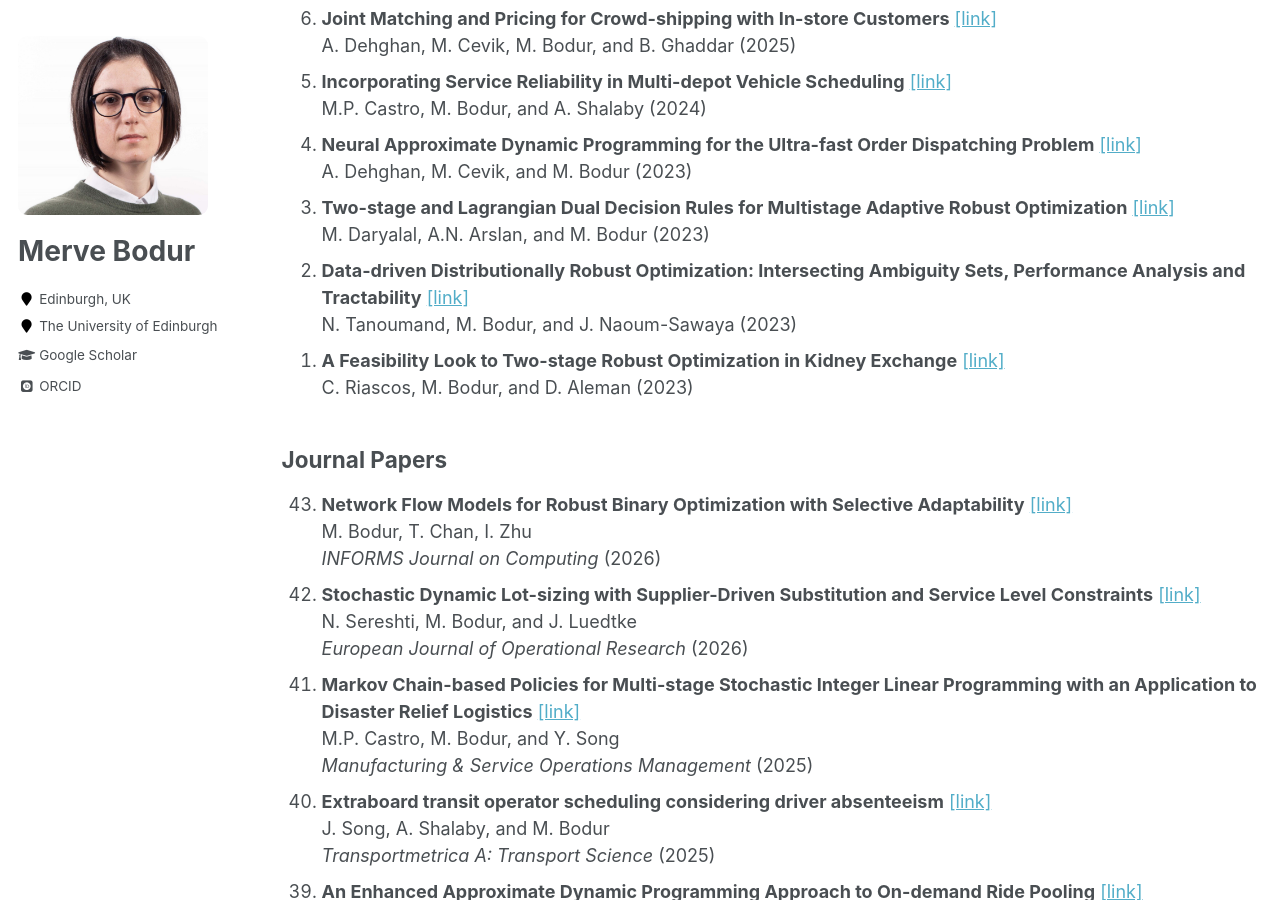
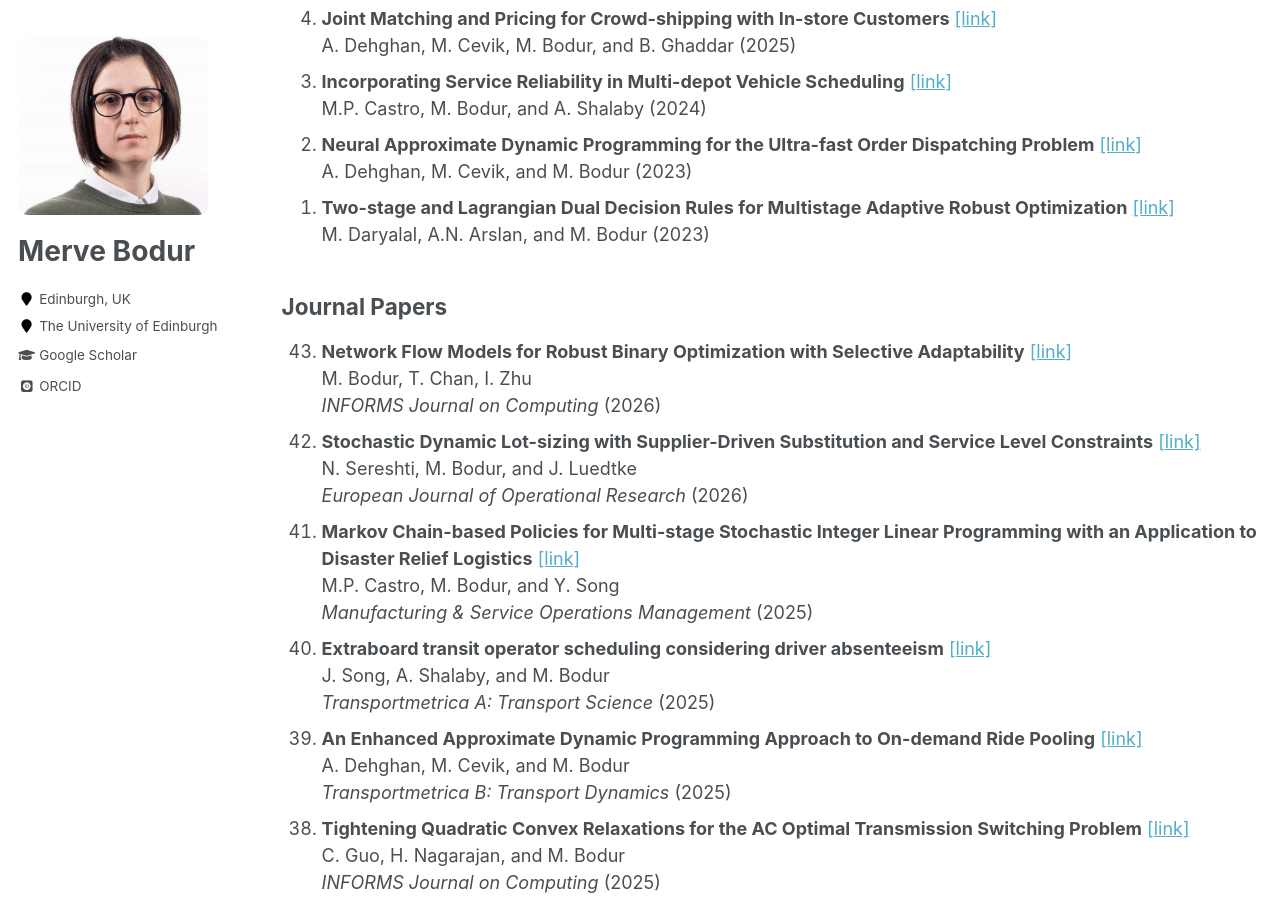
Before and after one commit to mervebodur/mervebodur.github.io, a Jekyll site: the page built from _pages/research.md, in a window 1280 px wide and 900 px high, scrolled down 528 px. Built offline with Jekyll 4.4.1, drawn with Linux system fonts in a browser that asks for light colours; some web fonts are replaced.

Commit message:
Update research.md

```diff
--- a/_pages/research.md
+++ b/_pages/research.md
@@ -20,10 +20,6 @@ M.P. Castro, M. Bodur, and A. Shalaby (2024)
 A. Dehghan, M. Cevik, and M. Bodur (2023)
 1. **Two-stage and Lagrangian Dual Decision Rules for Multistage Adaptive Robust Optimization** [[link]](https://arxiv.org/pdf/2305.06190)\
 M. Daryalal, A.N. Arslan, and M. Bodur (2023)
-1. **Data-driven Distributionally Robust Optimization: Intersecting Ambiguity Sets, Performance Analysis and Tractability** [[link]](https://optimization-online.org/wp-content/uploads/2023/04/DRO.pdf)\
-N. Tanoumand, M. Bodur, and J. Naoum-Sawaya (2023)
-1. **A Feasibility Look to Two-stage Robust Optimization in Kidney Exchange** [[link]](https://arxiv.org/pdf/2211.09242.pdf)\
-C. Riascos, M. Bodur, and D. Aleman (2023)
 {: reversed="reversed"}
 
 ## Journal Papers
```
